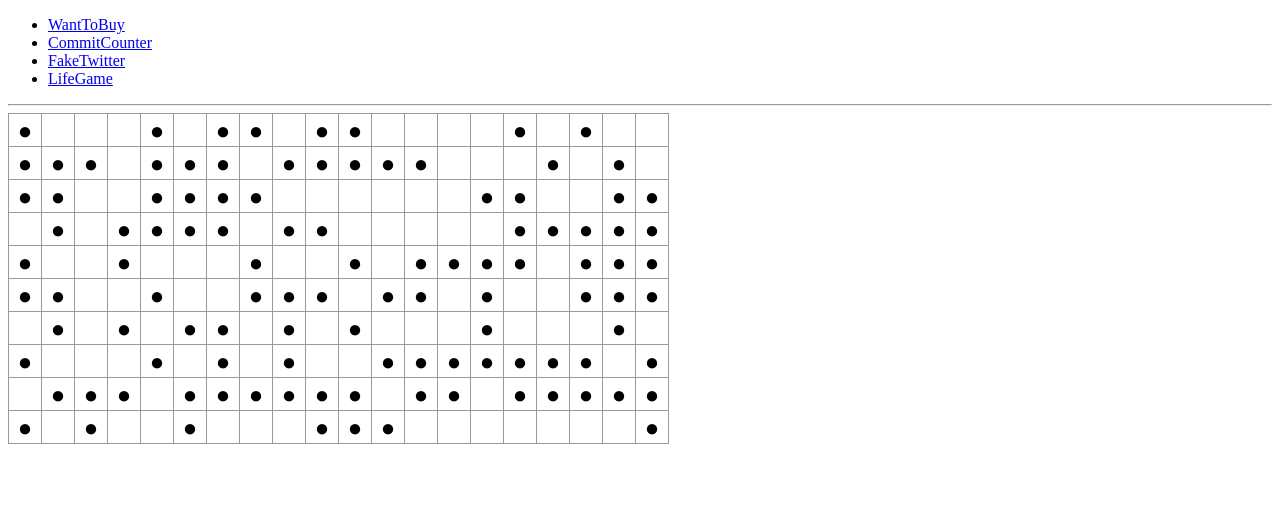
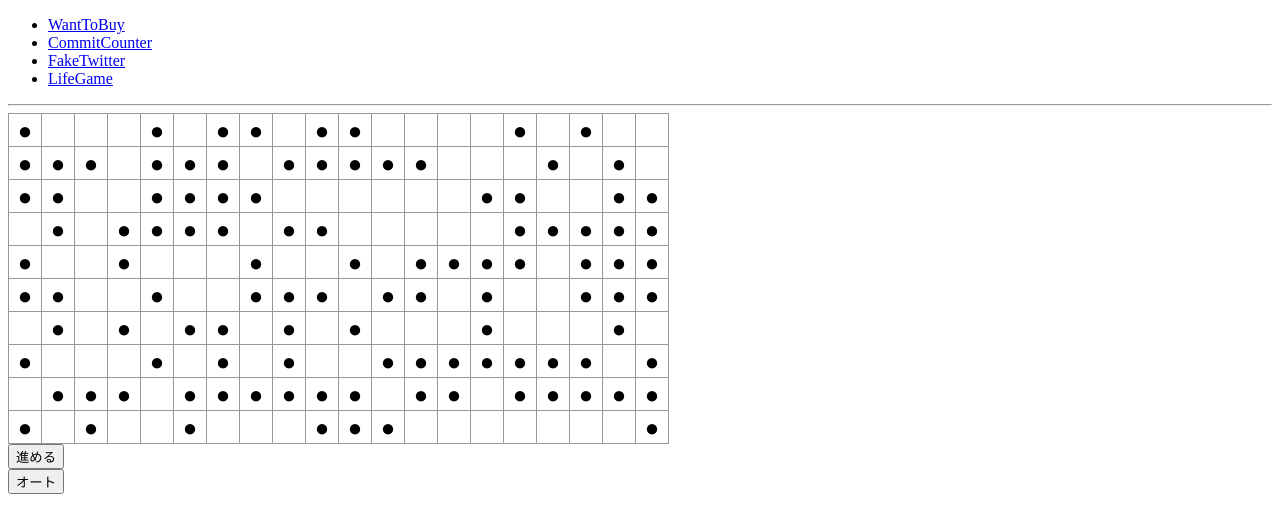
Before and after one commit to SparrowDev514/react-ts-project, a React (Vite) app: page /lifeGame in a window 1280 px wide. Shown: the top 532 px of the page. Built offline with nearby package versions, Linux system fonts and the light colour scheme.

Commit message:
八近傍の状況まとめ

```diff
--- a/src/pages/LifeGame.tsx
+++ b/src/pages/LifeGame.tsx
@@ -5,7 +5,7 @@ const LifeGame = () => {
   let verticalNum: number = 10;
 
   // ライフゲームの状況を保持する定数
-  let LifeGameState: number[][] = [];
+  let lifeGameState: string[][] = [];
 
   //最初に発生させる生命の割合
   const initialRate: number = 0.5;
@@ -13,38 +13,65 @@ const LifeGame = () => {
   //step
   let step: number = 0;
 
-  // LifeGameStateを乱数で初期化
+  // lifeGameStateを乱数で初期化
   const initializeState = () => {
     for (let i = 0; i < verticalNum; i++) {
-      let row: number[] = [];
+      let row: string[] = [];
       for (let j = 0; j < horizonalNum; j++) {
-        row.push(Math.random());
+        if (Math.random() > initialRate) {
+          row.push("");
+        } else {
+          row.push("●");
+        }
       }
-      LifeGameState.push(row);
+      lifeGameState.push(row);
     }
-    return LifeGameState;
+    return lifeGameState;
+  };
+
+  //世代を進める
+  const nextState = () => {
+    step = step + 1;
+    createLifeGameBoard(step);
   };
 
   // 配列の状況に応じて値を返す
   const returnState = (i: number, j: number, step: number) => {
     if (step == 0) {
-      if (LifeGameState[i][j] > initialRate) {
-        return "";
-      } else {
-        return "●";
-      }
+      return lifeGameState[i][j];
     } else {
       //１世代以降の処理
+      // 八近傍の状況
+      let upperLeft = i == 0 || j == 0 ? "" : lifeGameState[i - 1][j - 1];
+      let upper = i == 0 ? "" : lifeGameState[i - 1][j];
+      let upperRight =
+        i == 0 || j == horizonalNum - 1 ? "" : lifeGameState[i - 1][j + 1];
+      let left = j == 0 ? "" : lifeGameState[i][j - 1];
+      let right = j == horizonalNum - 1 ? "" : lifeGameState[i][j + 1];
+      let lowerLeft =
+        i == verticalNum - 1 || j == 0 ? "" : lifeGameState[i + 1][j - 1];
+      let lower = i == verticalNum - 1 ? "" : lifeGameState[i + 1][j];
+      let lowerRight =
+        i == verticalNum - 1 || j == horizonalNum - 1
+          ? ""
+          : lifeGameState[i + 1][j + 1];
+      // 八近傍の状況をまとめた配列
+      let neighborhoods = [
+        upperLeft,
+        upper,
+        upperRight,
+        left,
+        right,
+        lowerLeft,
+        lower,
+        lowerRight,
+      ];
+      console.log(neighborhoods);
     }
   };
 
-  //世代を進める
-  const nextState = () => {};
-
-  initializeState();
-
   // ライフゲームの板を描写する
-  const createLifeGameBoard = () => {
+  const createLifeGameBoard = (step: number) => {
     for (let i = 0; i < verticalNum; i++) {
       // forで回すとき都度都度配列初期化する
       square = [];
@@ -63,7 +90,22 @@ const LifeGame = () => {
     }
     return div;
   };
-  return <div className="LifeGame">{createLifeGameBoard()}</div>;
+
+  // 初期化
+  initializeState();
+  return (
+    <div className="lifeGame">
+      <div className="lifeGameBoard">{createLifeGameBoard(step)}</div>
+      <div>
+        <button className="nextStepButton" onClick={nextState}>
+          進める
+        </button>
+      </div>
+      <div>
+        <button className="autoStep">オート</button>
+      </div>
+    </div>
+  );
 };
 
 export default LifeGame;
```
